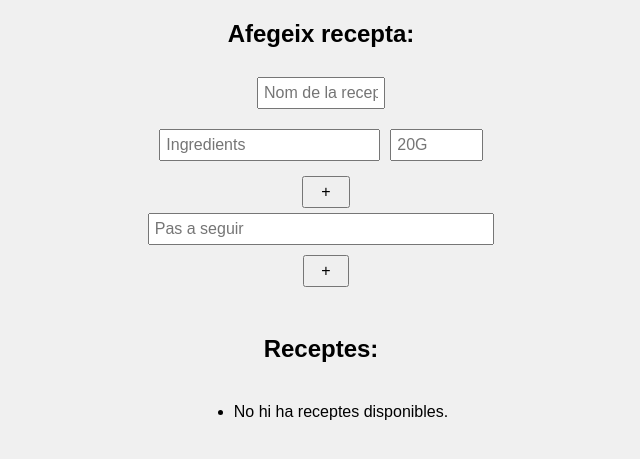
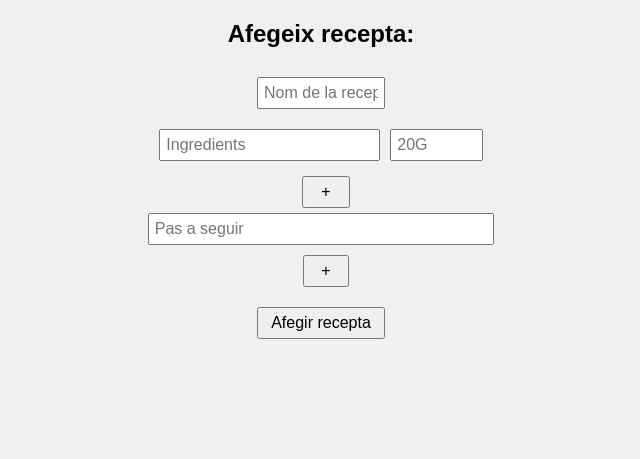
Before and after one commit to OriolFiblaSancho/web_receptes, a Flask app: page / in a window 1280 px wide. Shown: the top 459 px of the page, without its empty margins (319-959 px from the left). Run offline with Flask 3, Linux system fonts and the light colour scheme.

Commit message:
Afegit botó de afegir recepa (no funcional)

```diff
--- a/templates/index.html
+++ b/templates/index.html
@@ -90,6 +90,13 @@
             margin-left: 10px;
             width: 20%;
         }
+
+        #addRecepta{
+            padding: 5px;
+            font-size: 16px;
+            margin-top: 10px;
+            width: 20%;
+        }
     </style>
 </head>
 <body>
@@ -114,19 +121,8 @@
             </div>
             <button type="button" id="addPassos">+</button>
         </div>
-        <!-- <button type="submit">Afegir</button> -->
+        <button type="submit" id="addRecepta">Afegir recepta</button>
     </form>
-    <br>
-    <h3>Receptes:</h3>
-    <ul>
-        {% if receptes %}
-            {% for recepta in receptes %}
-                <li>{{ recepta }}: {{ receptes[recepta] }}</li>
-            {% endfor %}
-        {% else %}
-            <li>No hi ha receptes disponibles.</li>
-        {% endif %}
-    </ul>
 </body>
 <script>
     document.getElementById('addIngredients').addEventListener('click', function() {
```
